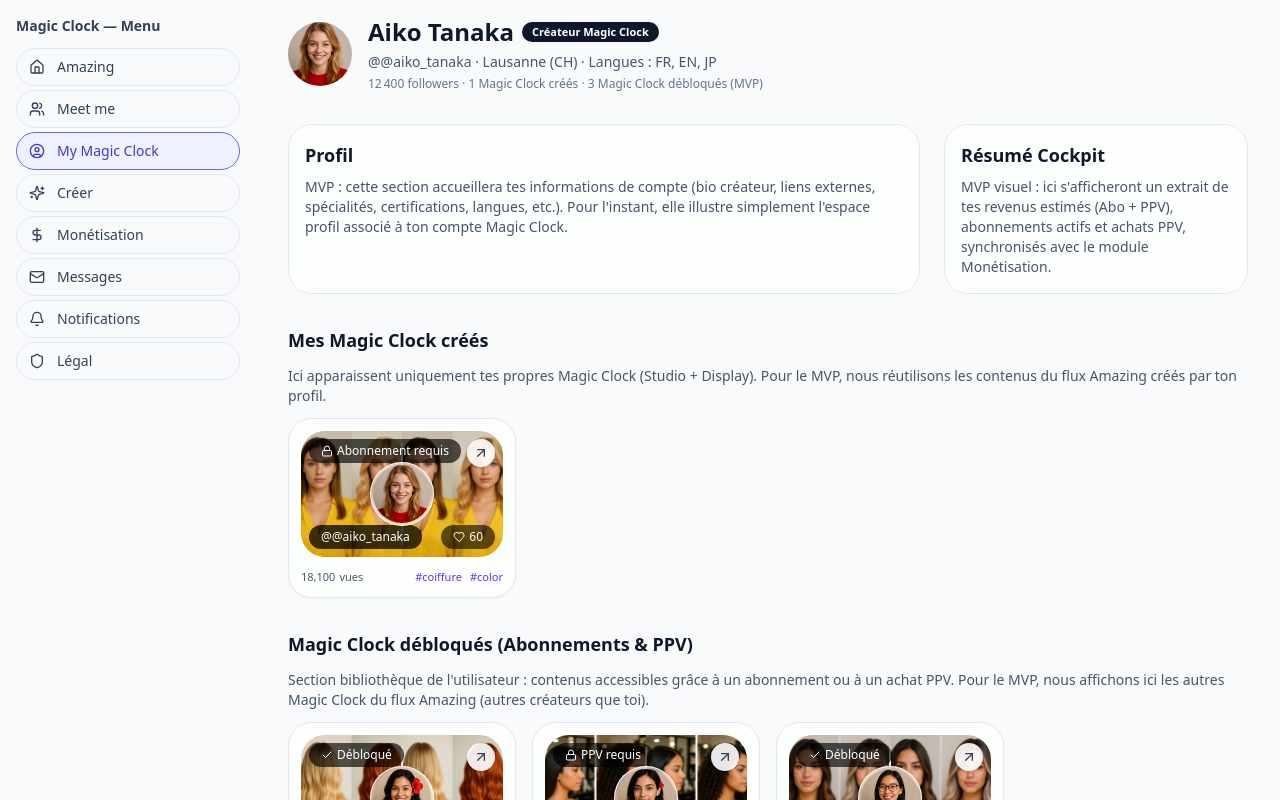
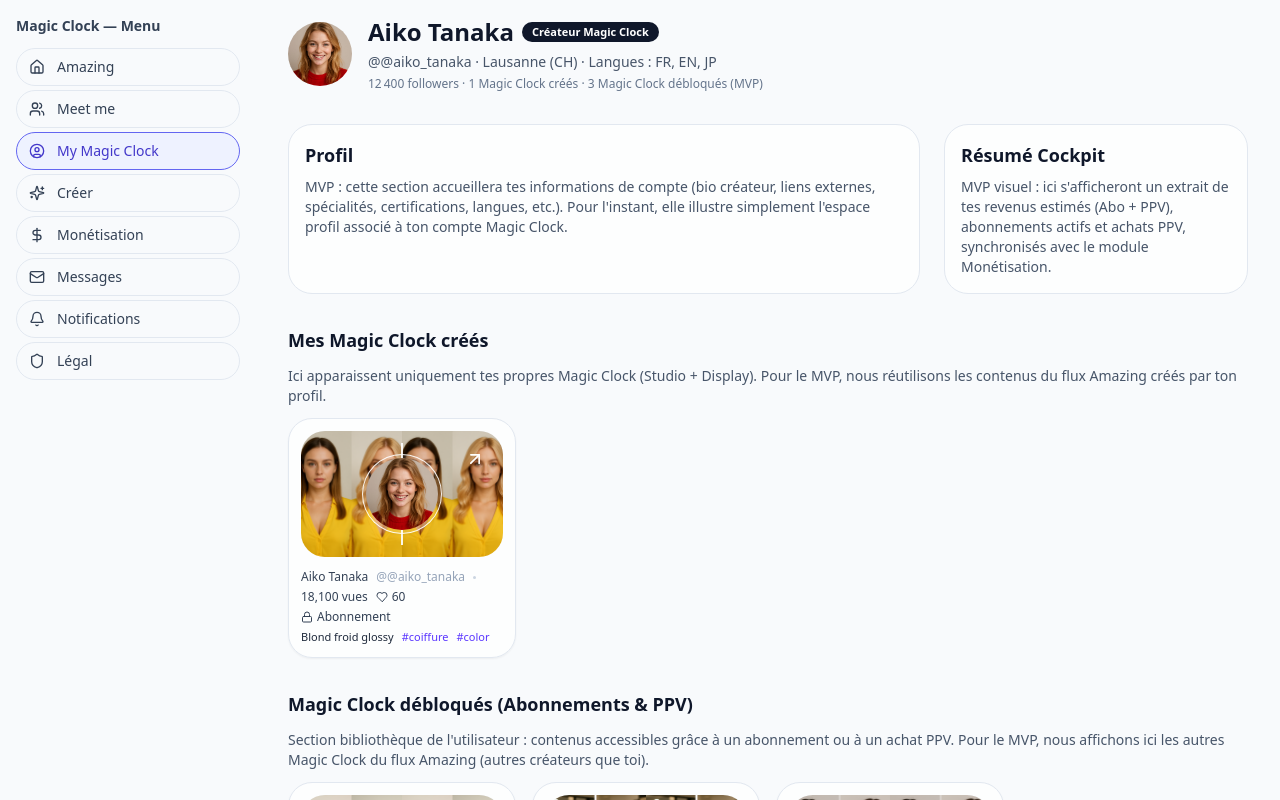
Before and after one commit to welcome-magic-clock/magic-clock-web-mvp, a Next.js app: page /mymagic in a window 1280 px wide. Shown: the top 800 px of the page. Built offline with nearby package versions, Linux system fonts and the light colour scheme.

Commit message:
Update MediaCard.tsx

```diff
--- a/features/amazing/MediaCard.tsx
+++ b/features/amazing/MediaCard.tsx
@@ -3,7 +3,7 @@
 import { useState } from "react";
 import Image from "next/image";
 import Link from "next/link";
-import { Heart, ArrowUpRight, Lock, Check, Loader2 } from "lucide-react";
+import { Heart, ArrowUpRight, Lock, Unlock, Loader2 } from "lucide-react";
 import type { FeedCard } from "@/core/domain/types";
 import { CREATORS } from "@/features/meet/creators";
 
@@ -83,7 +83,6 @@ export default function MediaCard({ item }: Props) {
       const data = await res.json();
       setLastDecision(data.decision ?? null);
 
-      // Si le serveur dit OUI, on simule le déblocage côté UI
       if (data.decision === "ALLOWED") {
         setIsUnlocked(true);
       }
@@ -96,16 +95,27 @@ export default function MediaCard({ item }: Props) {
     }
   }
 
-  const statusLabel = (() => {
-    if (isUnlocked) return "Débloqué";
-    if (item.access === "FREE") return "Gratuit";
-    if (item.access === "ABO") return "Abonnement requis";
-    if (item.access === "PPV") return "PPV requis";
-    return null;
-  })();
+  const accessLabelBase =
+    item.access === "FREE"
+      ? "FREE"
+      : item.access === "ABO"
+      ? "Abonnement"
+      : item.access === "PPV"
+      ? "Pay Per View"
+      : "";
+
+  const accessLabel = isUnlocked
+    ? item.access === "FREE"
+      ? "FREE"
+      : item.access === "ABO"
+      ? "Abonnement actif"
+      : "PPV débloqué"
+    : accessLabelBase;
+
+  const isLocked = !isUnlocked && item.access !== "FREE";
 
   return (
-    <article className="rounded-3xl border border-slate-200 bg-white/80 p-3 shadow-sm hover:shadow-md transition-shadow">
+    <article className="rounded-3xl border border-slate-200 bg-white/80 p-3 shadow-sm transition-shadow hover:shadow-md">
       {/* Canevas Magic Studio : Avant / Après */}
       <div className="relative overflow-hidden rounded-2xl bg-slate-100">
         {/* 2 colonnes Avant / Après */}
@@ -117,45 +127,39 @@ export default function MediaCard({ item }: Props) {
         {/* Fine ligne blanche au centre */}
         <div className="pointer-events-none absolute inset-y-3 left-1/2 w-[2px] -translate-x-1/2 bg-white/90" />
 
-        {/* Badge d’état (lock / débloqué) en haut à gauche */}
-        {statusLabel && (
-          <div className="absolute left-2 top-2 flex items-center gap-1 rounded-full bg-black/65 px-3 py-1 text-xs text-white">
-            {isUnlocked ? (
-              <Check className="h-3 w-3" />
-            ) : (
-              <Lock className="h-3 w-3" />
-            )}
-            <span>{statusLabel}</span>
-          </div>
-        )}
-
-        {/* Avatar au centre du canevas (comme dans Magic Studio) */}
-        <div className="pointer-events-none absolute left-1/2 top-1/2 z-20 flex h-16 w-16 -translate-x-1/2 -translate-y-1/2 items-center justify-center rounded-full border border-white/95 bg-white/60 shadow-sm backdrop-blur-sm">
-          <div className="relative h-[58px] w-[58px] overflow-hidden rounded-full">
+        {/* Avatar centré (clic → Meet me) */}
+        <Link
+          href="/meet"
+          className="pointer-events-auto absolute left-1/2 top-1/2 z-10 -translate-x-1/2 -translate-y-1/2"
+          aria-label={`Voir le profil de ${creator?.name ?? item.user}`}
+        >
+          <div className="flex h-20 w-20 items-center justify-center rounded-full border border-white/90 bg-white/10 shadow-sm">
             <Image
               src={avatar}
               alt={creator?.name ?? item.user}
-              fill
-              className="object-cover"
+              width={72}
+              height={72}
+              className="h-[72px] w-[72px] rounded-full object-cover"
             />
           </div>
-        </div>
+        </Link>
 
-        {/* Flèche + menu FREE / Abo / PPV */}
-        <div className="absolute right-2 top-2">
+        {/* Flèche + menu FREE / Abo / PPV (ultra épuré) */}
+        <div className="absolute right-3 top-3 z-10">
           <button
             type="button"
-            className="flex h-7 w-7 items-center justify-center rounded-full bg-white/90 shadow"
+            className="flex h-8 w-8 items-center justify-center text-white drop-shadow-md"
             onClick={(e) => {
               e.stopPropagation();
               setMenuOpen((v) => !v);
             }}
+            aria-label="Options d’accès"
           >
-            <ArrowUpRight className="h-4 w-4 text-slate-700" />
+            <ArrowUpRight className="h-5 w-5" />
           </button>
 
           {menuOpen && (
-            <div className="mt-2 w-44 rounded-2xl bg-white/95 shadow-lg border border-slate-200 text-xs overflow-hidden">
+            <div className="mt-2 w-48 overflow-hidden rounded-2xl border border-slate-200 bg-white/95 text-xs shadow-lg">
               {/* Meet me */}
               <button
                 type="button"
@@ -223,29 +227,48 @@ export default function MediaCard({ item }: Props) {
             </div>
           )}
         </div>
-
-        {/* Handle en bas à gauche (→ Meet me) */}
-        <Link
-          href="/meet"
-          className="absolute bottom-2 left-2 rounded-full bg-black/75 px-3 py-1 text-xs font-medium text-white hover:bg-black"
-        >
-          @{item.user}
-        </Link>
-
-        {/* Like en bas à droite */}
-        <div className="absolute bottom-2 right-2 flex items-center gap-1 rounded-full bg-black/60 px-3 py-1 text-xs text-white">
-          <Heart className="h-3 w-3" />
-          <span>60</span>
-        </div>
       </div>
 
-      {/* Bas de carte : vues + hashtags */}
-      <div className="mt-3 flex items-center justify-between text-xs text-slate-600">
-        <div className="flex items-center gap-1 text-[11px]">
-          <span className="font-medium">{item.views.toLocaleString()}</span>
-          <span>vues</span>
+      {/* Bas de carte : 2 lignes ultra épurées */}
+      <div className="mt-3 space-y-1 text-xs">
+        {/* Ligne 1 : créateur · vues · likes · statut accès */}
+        <div className="flex flex-wrap items-center gap-x-2 gap-y-1 text-slate-700">
+          <span className="font-medium">
+            {creator?.name ?? item.user}
+          </span>
+          <span className="text-slate-400">@{item.user}</span>
+
+          <span className="h-[3px] w-[3px] rounded-full bg-slate-300" />
+
+          <span>
+            <span className="font-medium">
+              {item.views.toLocaleString()}
+            </span>{" "}
+            vues
+          </span>
+
+          <span className="flex items-center gap-1">
+            <Heart className="h-3 w-3" />
+            <span>60</span>
+          </span>
+
+          <span className="flex items-center gap-1">
+            {isLocked ? (
+              <Lock className="h-3 w-3" />
+            ) : (
+              <Unlock className="h-3 w-3" />
+            )}
+            <span>{accessLabel}</span>
+          </span>
         </div>
-        <div className="flex gap-2 text-[11px]">
+
+        {/* Ligne 2 : titre + hashtags */}
+        <div className="flex flex-wrap items-center gap-x-2 gap-y-1 text-[11px]">
+          {item.title && (
+            <span className="font-medium text-slate-800">
+              {item.title}
+            </span>
+          )}
           <span className="text-brand-600">#coiffure</span>
           <span className="text-brand-600">#color</span>
         </div>
```
